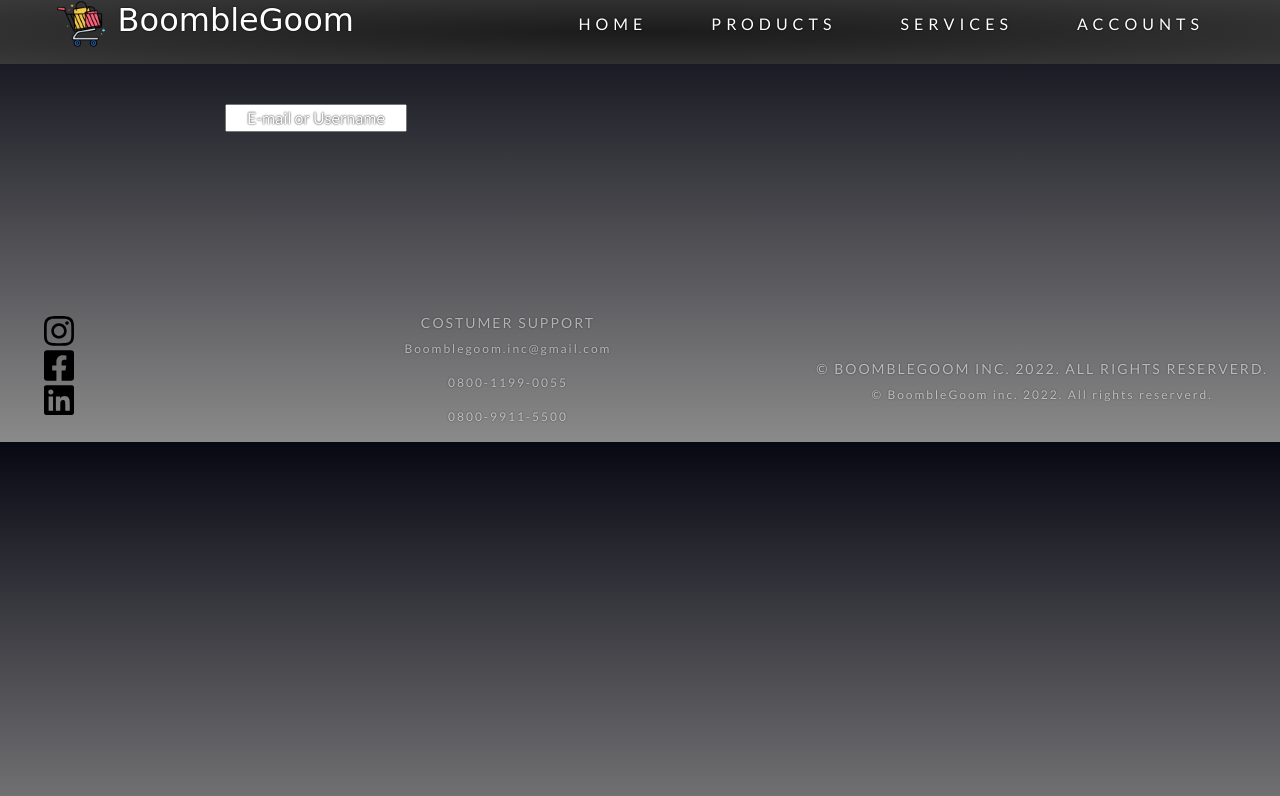
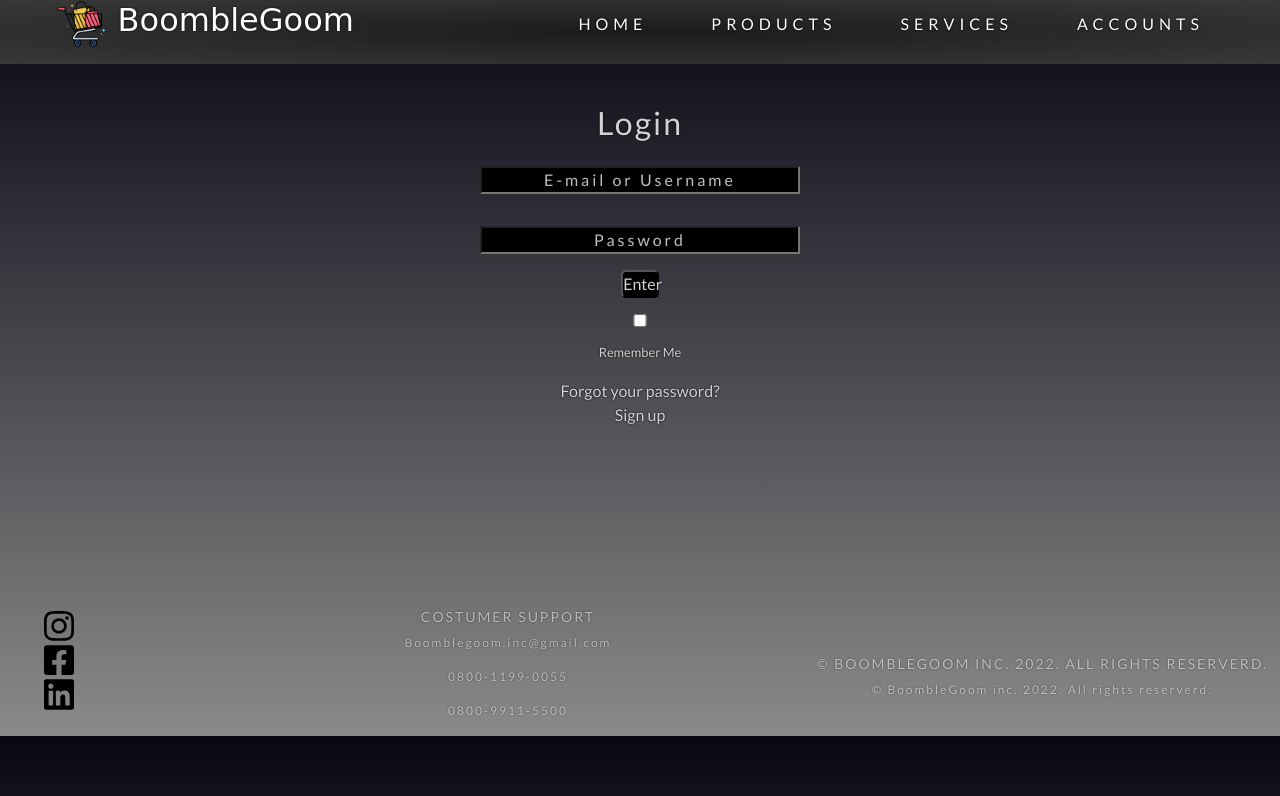
Before and after one commit to EzequieLakodey/Proyect-Lakodey, a plain HTML site: page pages/login.html in a window 1280 px wide. Drawn offline with nearby package versions, Linux system fonts and the light colour scheme; a web font is replaced by a local one.

Commit message:
login section done

```diff
--- a/pages/login.html
+++ b/pages/login.html
@@ -70,13 +70,17 @@
       </div>
 
       <!-- login form -->
-      <div row>
-        <input
-          type="email"
-          type="text"
-          value="E-mail or Username"
-          placeholder="E-mail or Username"
-        />
+      <div class="form">
+        <h3>Login</h3>
+        <form>
+          <input type="email" type="text" placeholder="E-mail or Username" />
+          <input type="password" placeholder="Password" />
+          <button type="button" class=>Enter</button>
+          <input type="checkbox" value="rememberme" />
+          <p>Remember Me</p>
+          <a href="">Forgot your password?</a>
+          <a href="">Sign up</a>
+        </form>
       </div>
 
       <!-- footer -->
--- a/style.css
+++ b/style.css
@@ -405,3 +405,56 @@ footer ul li h4 {
     font-size: 1em;
   }
 }
+
+/* Login section */
+
+.form {
+  grid-column: 1/3;
+}
+
+.form form {
+  display: flex;
+  flex-direction: column;
+  align-items: center;
+  justify-content: center;
+  flex-wrap: wrap;
+  flex: 1;
+}
+
+.form form input {
+  margin: 1em;
+}
+
+.form form a {
+  text-decoration: none;
+  color: var(--primary-color);
+  font-size: 1em;
+}
+
+.form form a:hover {
+  transition: all 3s;
+  border-bottom: 1px solid whitesmoke;
+  letter-spacing: 0.2em;
+  color: #000;
+  font-weight: 700;
+}
+
+.form form p {
+  color: var(--primary-color);
+  font-size: 0.8em;
+}
+
+.form h3 {
+  font-family: "Lato", sans-serif;
+  font-size: 2em;
+  letter-spacing: 2px;
+  color: var(--primary-color);
+  opacity: 100%;
+}
+
+form button {
+  width: 3%;
+  background-color: #000;
+  color: var(--primary-color);
+  border-radius: 5px;
+}
```
